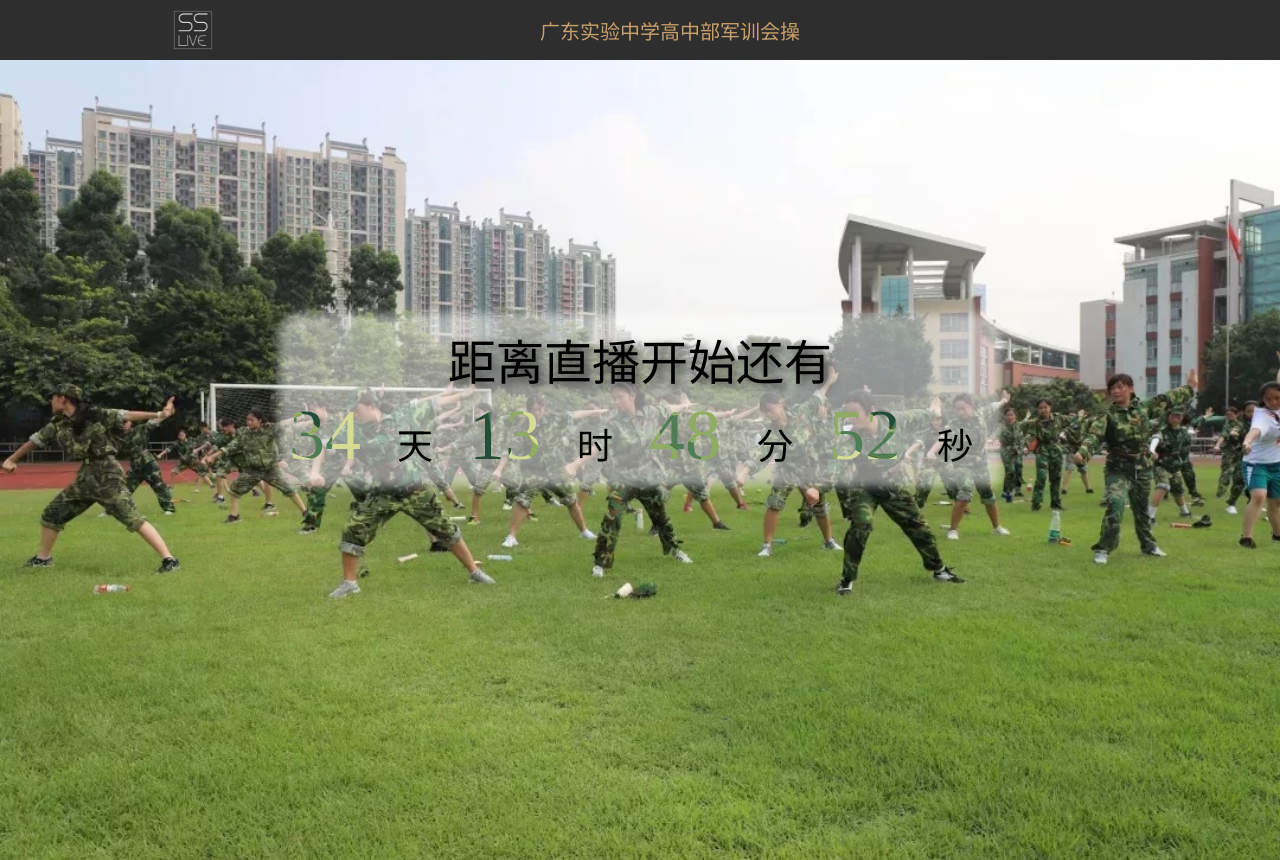
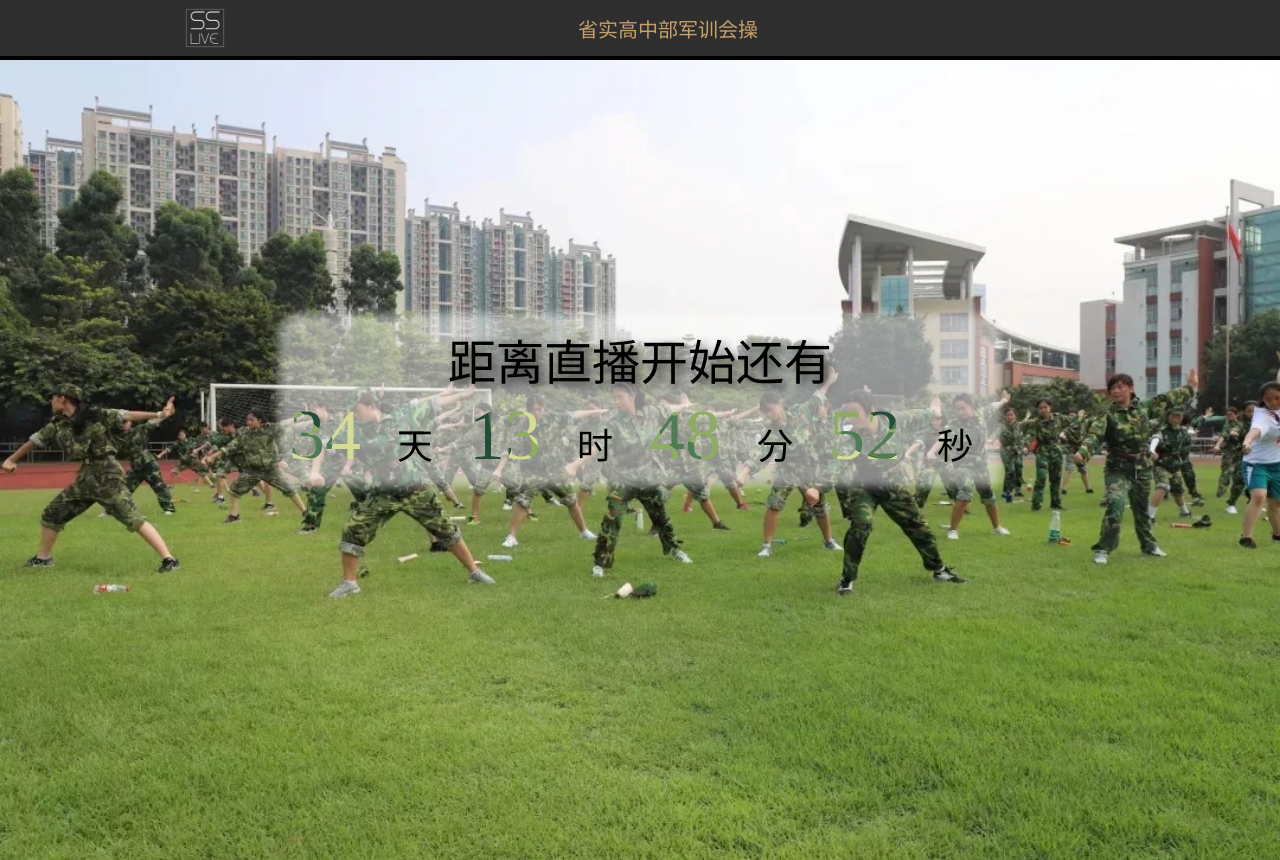
Before and after one commit to ap0stader/SSLIVE2019, a plain HTML site: page introduction.html in a window 1280 px wide. Shown: the top 860 px of the page. Drawn offline with nearby package versions, Linux system fonts and the light colour scheme; a web font is replaced by a local one.

Commit message:
Update INTRODUCTION

```diff
--- a/introduction.html
+++ b/introduction.html
@@ -19,13 +19,13 @@
         <script src="/src/util/countdown.js"></script>
         <script src="/src/js/introduction.js"></script>
         <link rel="stylesheet" href="/src/css/introduction.css">
-        <!-- 此处无百度分析 -->
+        <!-- TODO 加入百度分析 -->
     </head>
 
     <body>
-        <div class="header">
-            <img class="icon" src="src/img/sslive-rectangle-white.png" />
-            <span class="title">广东实验中学高中部军训会操</span>
+        <div id="header">
+            <img id="header-icon" src="src/img/sslive-rectangle-white.png" />
+            <span id="header-title">省实高中部军训会操</span>
             <!-- 占位符，以方便利用flex实现一左一中 -->
             <span></span>
         </div>
--- a/src/css/introduction.css
+++ b/src/css/introduction.css
@@ -6,45 +6,46 @@
     src: url(/src/font/fzqkb.ttf)
 }
 
+html{
+    /* jQuery */
+    font-size: 16px;
+    font-family: FZQKBYSJT;
+}
+
 body {
-    background-color: #000;
-    text-align: center;
+    margin: 0;
+    padding: 0;
     height: 100%;
     width: 100%;
-    margin: 0;
-    padding: 0;
-    font-family: FZQKBYSJT;
-    font-size: 24px;
     overflow-x: hidden;
+    background: black;
 }
 
-.header {
-    width: 100%;
-    /* 保持在网页顶端 */
-    position: fixed;
-    top: 0;
-    z-index: 4;
-    padding: 10px;
-    height: 40px;
-    text-align: left;
-    background-color: #2e2e2e;
+#header {
+    padding: 0.5rem;
+    z-index: 10;
     /* 使用盒模型快速实现icon和title一左一中 */
     display: flex;
     align-items: center;
     justify-content: space-around;
+    width: 100%;
+    height: 2.5rem;
+    position: fixed;
+    top: 0;
+    background: #2e2e2e;
 }
 
-.icon {
+#header-icon {
     height: 100%;
 }
 
-.title {
+#header-title {
+    color: #c8a06a;
+    font-size: 1.25rem;
     /* 使标题不折行 */
     white-space: nowrap;
     /* 用省略号代替溢出的文本 */
     text-overflow: ellipsis;
-    color: rgb(200, 160, 106);
-    font-size: 20px;
 }
 
 #main{
```
